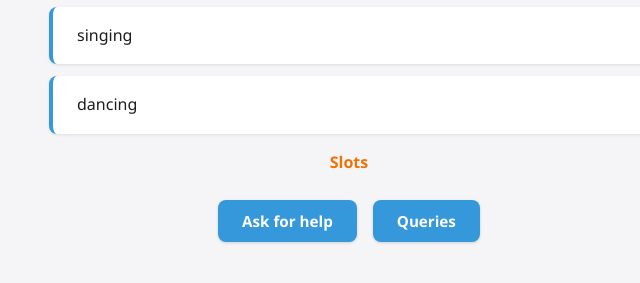
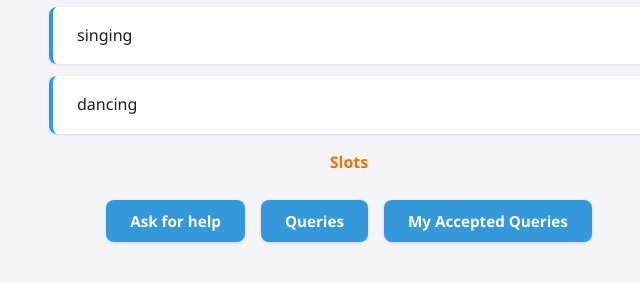
Before and after one commit to DavidDevB/eval-django, a Django app: page / in a window 1280 px wide. Shown: the part 517-800 px from the top of the page, without its empty margins (291-931 px from the left). Run offline with Django 5.2, Linux system fonts and the light colour scheme; a user stored in the database is signed in; data comes from the database, SQL or seed files in the repository.

Commit message:
french to eng

```diff
--- a/evaldjango/skills_shop/templates/index.html
+++ b/evaldjango/skills_shop/templates/index.html
@@ -30,8 +30,9 @@
     {% if user.is_authenticated %}
     <h2>Slots</h2>
     <div id="button-container">
-      <button id="btn-demande">Ask for help</button>
-      <button id="btn-demandes">Queries</button>
+      <button id="query-btn">Ask for help</button>
+      <button id="queries-btn">Queries</button>
+      <button id="my-queries-btn">My Accepted Queries</button>
     </div>
     {% else %}
     <p id="veuillez">Veuillez vous connecter pour accéder aux fonctionnalités.</p>
@@ -73,13 +74,40 @@
               <span class="query-slot">{{ query.slot|date:"d/m/Y H:i" }}</span>
               <span class="query-auteur">par {{ query.user.username }}</span>
             </div>
-            <form method="post" action="{% url 'se_rendre_disponible' query.id %}" class="form-dispo">
+            <form method="post" action="{% url 'book_query' query.id %}" class="form-dispo">
               {% csrf_token %}
               <button type="submit">I'm available</button>
             </form>
           </li>
           {% empty %}
           <li class="liste-vide">No queries matching your skills at the moment.</li>
+          {% endfor %}
+        </ul>
+      </div>
+    </div>
+
+    <!-- Modale liste de mes demandes acceptées -->
+    <div id="modal-liste-mes-demandes" class="modal-overlay hidden">
+      <div class="modal modal-large">
+        <button class="modal-close" id="modal-close-mes-demandes">&times;</button>
+        <h2>My Queries</h2>
+        <ul id="liste-mes-demandes" class="liste-demandes">
+          {% for query in user_queries %}
+          <li data-query-id="{{ query.id }}">
+            <div class="query-info">
+              <strong>{{ query.activity }}</strong>
+              <span class="query-skill">{{ query.skill.name }}</span>
+              <span class="query-slot">{{ query.slot|date:"d/m/Y H:i" }}</span>
+              <span class="query-auteur">par {{ query.user.username }}</span>
+            </div>
+            {% if query.is_accepted %}
+            <p class="query-accepted">Accepted by {{ query.accepted_by.username }}</p>
+            {% else %}
+            <p class="query-pending">Pending acceptance</p>
+            {% endif %}
+          </li>
+          {% empty %}
+          <li class="liste-vide">You have no queries at the moment.</li>
           {% endfor %}
         </ul>
       </div>
@@ -94,8 +122,9 @@
         closeBtn.addEventListener("click", () => modal.classList.add("hidden"));
       }
 
-      setupModal("btn-demande", "modal-demande", "modal-close");
-      setupModal("btn-demandes", "modal-liste-demandes", "modal-close-liste");
+      setupModal("query-btn", "modal-demande", "modal-close");
+      setupModal("queries-btn", "modal-liste-demandes", "modal-close-liste");
+      setupModal("my-queries-btn", "modal-liste-mes-demandes", "modal-close-mes-demandes");
     </script>
   </body>
 </html>
```
